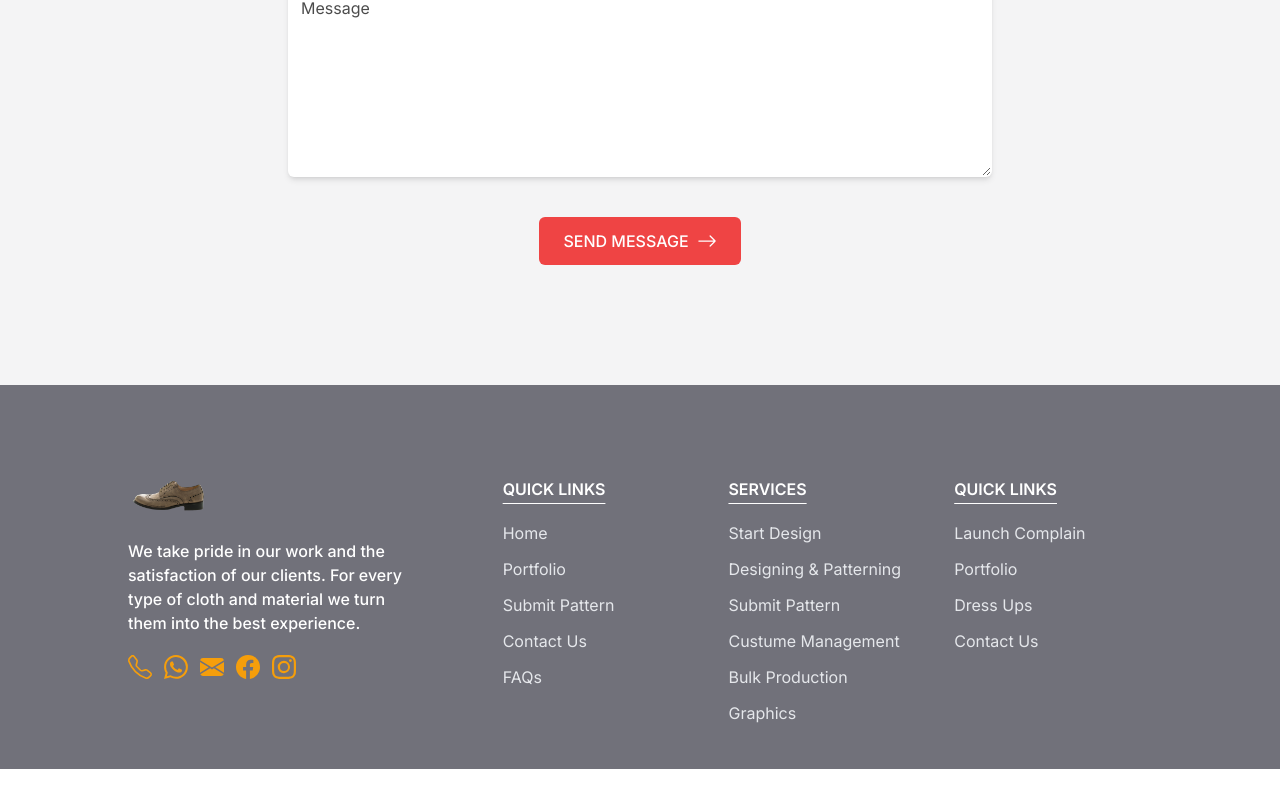
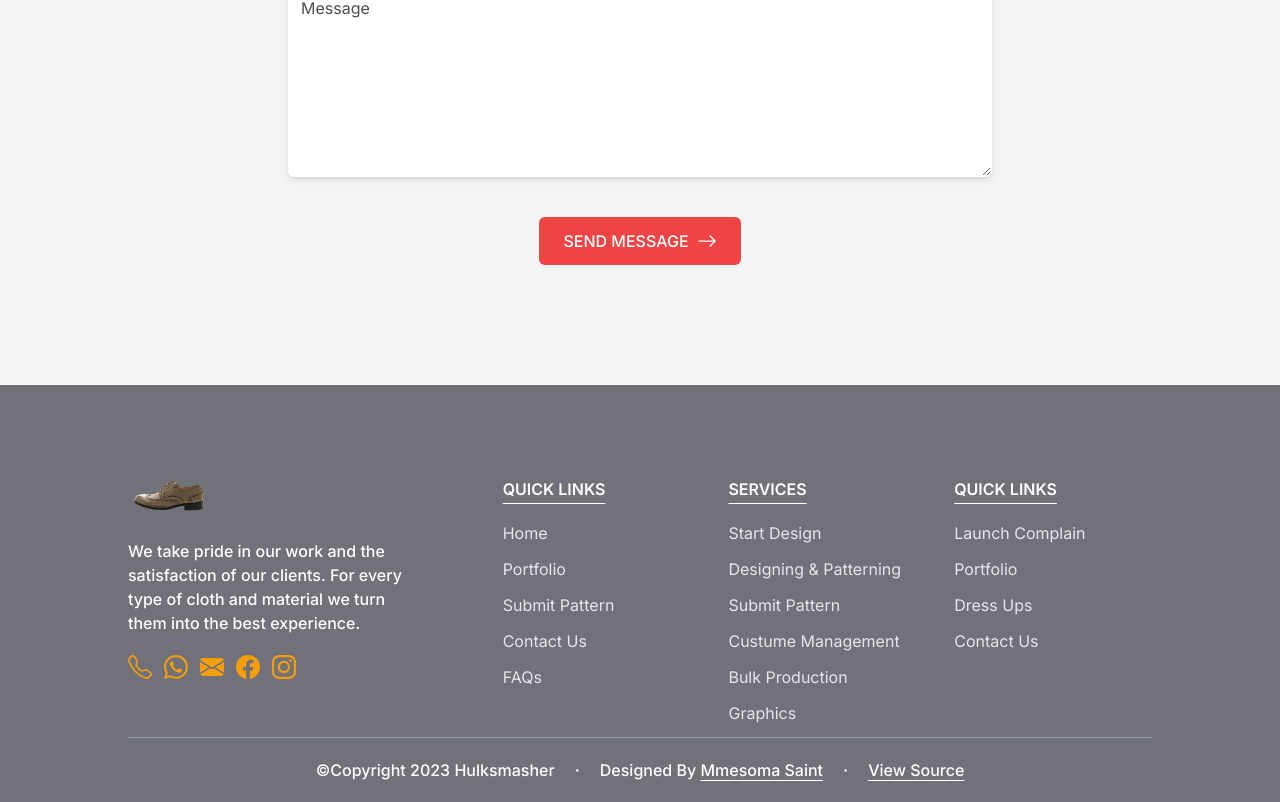
Before and after one commit to mmesomasaint/hulksmasher, a Next.js app: page / in a window 1280 px wide. Shown: the part 5389-6191 px from the top of the page. Before the commit the page ends 6158 px from the top, so only its background shows below. Built offline with nearby package versions, Linux system fonts and the light colour scheme.

Commit message:
Feat: Add bottom text

```diff
--- a/app/page.tsx
+++ b/app/page.tsx
@@ -312,7 +312,7 @@ export default function Home() {
         </section>
         {/**End of contact */}
         <footer className='bg-zinc-500'>
-          <div className='w-full lg:w-[90%] xl:w-[80%] mx-auto pt-10 sm:pt-20 pb-8 px-[2%] lg:px-0'>
+          <div className='w-full lg:w-[90%] xl:w-[80%] mx-auto pt-10 sm:pt-20 pb-5 px-[2%] lg:px-0'>
             <div className='grid grid-cols-1 md:grid-cols-3 place-items-stretch items-start gap-16'>
               <div className='flex flex-col justify-start items-start gap-5'>
                 <Image src='/1-shoe.png' width={80} height={60} alt='logo' />
@@ -394,6 +394,13 @@ export default function Home() {
                 </div>
               </div>
             </div>
+            <div className='flex justify-center items-center gap-5 pt-5 border-t border-gray-400'>
+              <span className='text-white text-sm sm:text-base font-medium leading-tight'>&copy;Copyright 2023 Hulksmasher</span>
+              <span className='text-white text-sm sm:text-base font-semibold'>&middot;</span>
+              <span className='text-white text-sm sm:text-base font-medium leading-tight'>Designed By <span className='underline underline-offset-4'>Mmesoma Saint</span></span>
+              <span className='text-white text-sm sm:text-base font-semibold'>&middot;</span>
+              <span className='text-white text-sm sm:text-base font-medium leading-tight underline underline-offset-4'>View Source</span>
+            </div>
           </div>
         </footer>
         {/**End of footer */}
```
